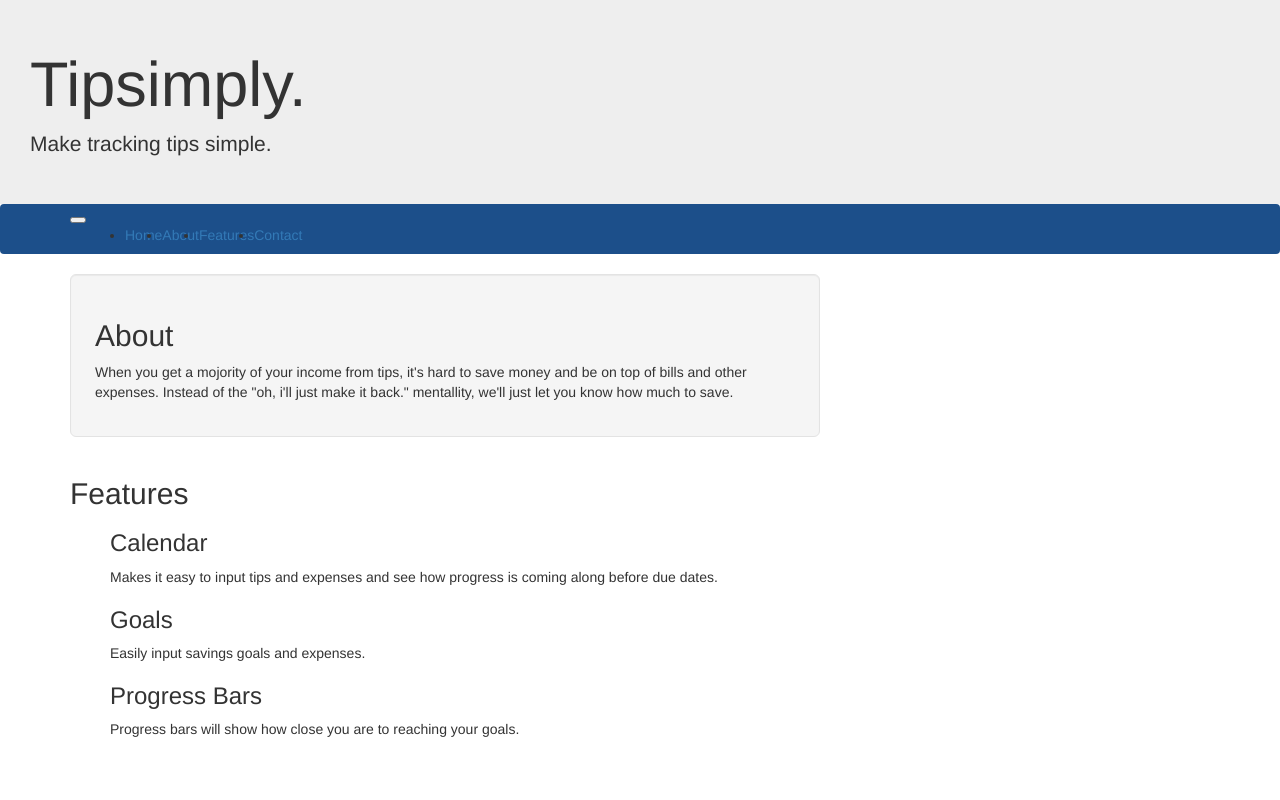
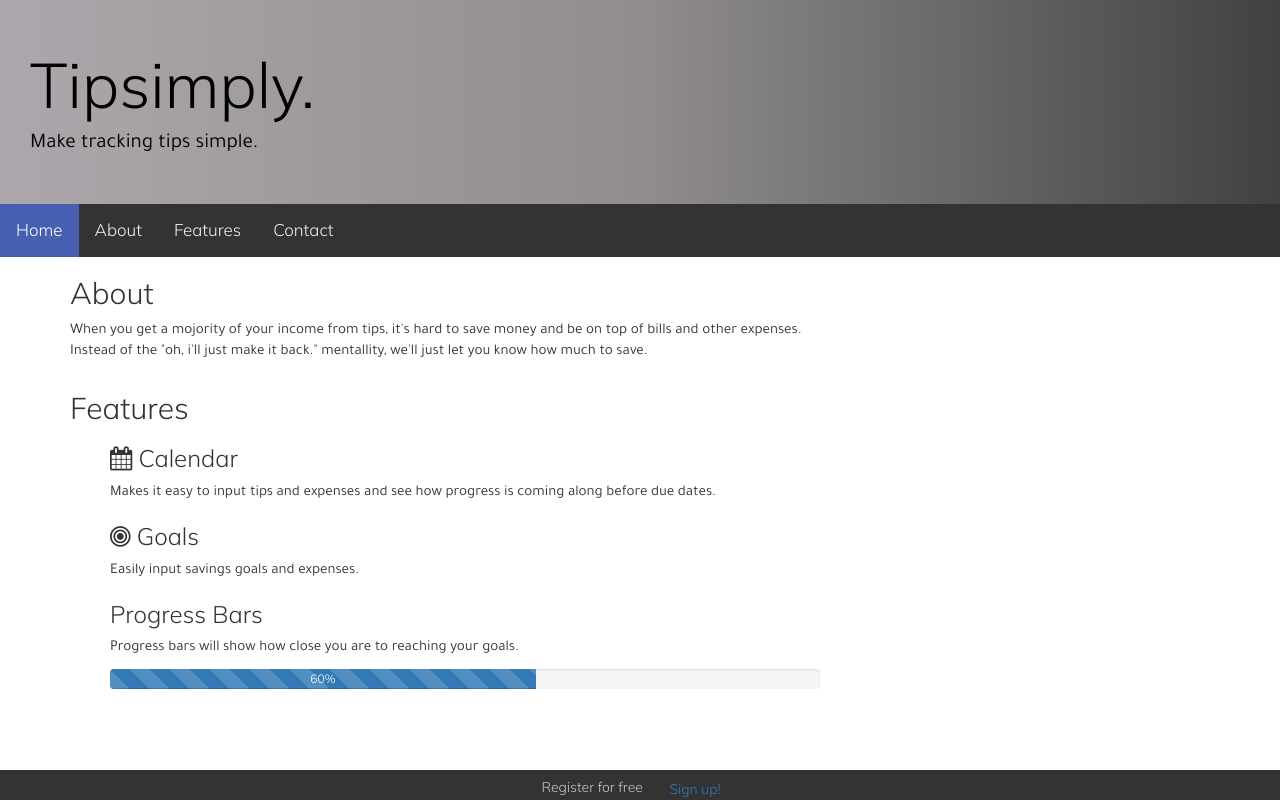
Before and after one commit to davidreeses/tipsimply, a website: page index.html in a window 1280 px wide. Drawn offline with nearby package versions, Linux system fonts and the light colour scheme.

Commit message:
added footer progress bar

```diff
--- a/index.html
+++ b/index.html
@@ -6,6 +6,15 @@
     <meta name="viewport" content="width=device-width, initial-scale=1" />
 
     <link rel="stylesheet" href="node_modules/bootstrap/dist/css/bootstrap.min.css" />
+    <link rel="stylesheet" href="node_modules/font-awesome/css/font-awesome.min.css" />
+    <link rel="preconnect" href="https://fonts.googleapis.com">
+    <link rel="preconnect" href="https://fonts.gstatic.com" crossorigin>
+    <link href="https://fonts.googleapis.com/css2?family=Mulish:wght@300&display=swap" rel="stylesheet">
+    <link rel="preconnect" href="https://fonts.googleapis.com">
+    <link rel="preconnect" href="https://fonts.gstatic.com" crossorigin>
+    <link href="https://fonts.googleapis.com/css2?family=Tajawal&display=swap" rel="stylesheet">
+
+
     <link rel="stylesheet" href="styles.css" />
     <title>Tipsimply.</title>
 </head>
@@ -22,60 +31,104 @@
         </div>
     </header>
 
-    <nav class="navbar navbar-expand-sm navbar-dark sticky-top">
-        <div class="container">
-            <button class="navbar-toggler ml-auto" type="button" data-toggle="collapse" data-target="#tsNavBar">
-                <span class="navbar-toggler-icon"></span>
-            </button>
-            <div class="collapse navbar-collapse" id="tsNavBar">
-                <ul class="navbar-nav">
-                    <li class="nav-item active"><a class="nav-link" href="#">Home</a></li>
-                    <li class="nav-item"><a class="nav-link" href="#">About</a></li>
-                    <li class="nav-item"><a class="nav-link" href="#">Features</a></li>
-                    <li class="nav-item"><a class="nav-link" href="#">Contact</a></li>
-                </ul>
-            </div>
-        </div>
-    </nav>
+    <div class="topnav" id="myTopnav">
+        <a href="index.html" class="active">Home</a>
+        <a href="index.html">About</a>
+        <a href="#features">Features</a>
+        <a href="#contact">Contact</a>
+        <a href="javascript:void(0);" class="icon" onclick="myFunction()">
+            <i class="fa fa-bars"></i>
+        </a>
+    </div>
 
 
     <div class="container" id="about">
         <div class="row">
-            <div class="col col-sm-7 col-md-8">
-                <div class="well well-lg">
-                    <h2>About</h2>
-                    <p>When you get a mojority of your income from tips, it's hard to save money and be on top of bills
-                        and other expenses. Instead of the "oh, i'll just make it back." mentallity, we'll just let you
-                        know how much to save.</p>
-                </div>
+            <div class="col-sm-7 col-md-8">
+                <h2>About</h2>
+                <p>When you get a mojority of your income from tips, it's hard to save money and be on top of bills
+                    and other expenses. Instead of the "oh, i'll just make it back." mentallity, we'll just let you
+                    know how much to save.</p>
             </div>
         </div>
     </div>
 
     <div class="container" id="features">
         <div class="row">
-            <div class="col col-sm-7 col-md-8">
+            <div class="col-sm-7 col-md-8">
                 <div>
-                    <h2>Features</h2>
-                    <ul style="list-style-type: none;">
+                    <h2 class="">Features</h2>
+                    <ul>
                         <li>
-                            <h3>Calendar</h3> </header>
+                            <h3><span><i class="fa fa-calendar fa-md"></i></span> Calendar</h3>
                             <p>Makes it easy to input tips and expenses and see how progress is coming along before due
                                 dates.</p>
                         </li>
                         <li>
-                            <h3>Goals</h3>
+                            <h3><span><i class="fa fa-bullseye fa-md"></i></span> Goals</h3>
                             <p>Easily input savings goals and expenses.</p>
                         </li>
                         <li>
                             <h3>Progress Bars</h3>
                             <p>Progress bars will show how close you are to reaching your goals.</p>
+                            <div class="progress">
+                                <div class="progress-bar progress-bar-striped active" role="progressbar"
+                                    aria-valuenow="40" aria-valuemin="0" aria-valuemax="100" style="width: 60%">
+                                    60%
+                                </div>
+                            </div>
                         </li>
                     </ul>
+
+
+
                 </div>
             </div>
         </div>
     </div>
+
+    <footer class="page-footer font-small unique-color-dark pt-4 sticky-bottom">
+
+
+        <div class="container">
+            <ul class="list-unstyled list-inline text-center py-2">
+                <li class="list-inline-item">
+                    <h5 class="mb-1">Register for free</h5>
+                </li>
+                <li class="list-inline-item">
+                    <a href="#!" class="btn btn-outline-white btn-rounded">Sign up!</a>
+                </li>
+            </ul>
+
+
+        </div>
+    </footer>
+
+
+
+    <script src="node_modules/jquery/dist/jquery.slim.min.js"></script>
+    <script src="node_modules/popper.js/dist/umd/popper.min.js"></script>
+    <script src="node_modules/bootstrap/dist/js/bootstrap.min.js"></script>
+
 </body>
 
+
+
+
+
+
+
+<script>
+    /* Toggle between adding and removing the "responsive" class to topnav when the user clicks on the icon */
+    function myFunction() {
+        var x = document.getElementById("myTopnav");
+        if (x.className === "topnav") {
+            x.className += " responsive";
+        } else {
+            x.className = "topnav";
+        }
+    }
+
+</script>
+
 </html>
--- a/package.json
+++ b/package.json
@@ -11,7 +11,6 @@
   "repository": {
     "type": "git",
     "url": "git+https://github.com/davidreeses/tipsimply.git"
-
   },
   "author": "",
   "license": "ISC",
@@ -24,6 +23,7 @@
   },
   "dependencies": {
     "bootstrap": "^3.4.1",
+    "font-awesome": "^4.7.0",
     "jquery": "^3.5.1",
     "popper.js": "^1.16.1"
   }
--- a/styles.css
+++ b/styles.css
@@ -1,6 +1,16 @@
+body {
+    font-family: 'Mulish', sans-serif;
+}
+
+p {
+    font-family: 'Tajawal', sans-serif;
+    font-size: 15px;
+}
 .jumbotron {
     margin: 0;
     padding: 30px;
+    color: black;
+    background-image: linear-gradient(to left, #414142, #918d8d, #aca7ac);;
 }
 
 h1 {
@@ -10,7 +20,67 @@ h1 {
 h2 {
     text-align: justify;
 }
-.navbar {
-    background-color: rgb(28, 79, 138);
+/* Add a black background color to the top navigation */
+.topnav {
+    background-color: #333;
+    overflow: hidden;
+  }
 
-}
+  /* Style the links inside the navigation bar */
+  .topnav a {
+    float: left;
+    display: block;
+    color: #f2f2f2;
+    text-align: center;
+    padding: 14px 16px;
+    text-decoration: none;
+    font-size: 17px;
+  }
+
+  /* Change the color of links on hover */
+  .topnav a:hover {
+    background-color: rgb(212, 206, 206);
+    color: rgb(86, 99, 194);
+  }
+
+  /* Add an active class to highlight the current page */
+  .topnav a.active {
+    background-color: #465fb1;
+    color: white;
+  }
+
+
+  .topnav .icon {
+    display: none;
+  }
+
+@media screen and (max-width: 600px) {
+    .topnav a:not(:first-child) {display: none;}
+    .topnav a.icon {
+      float: right;
+      display: block;
+    }
+  }
+
+
+  @media screen and (max-width: 600px) {
+    .topnav.responsive {position: relative;}
+    .topnav.responsive a.icon {
+      position: absolute;
+      right: 0;
+      top: 0;
+    }
+    .topnav.responsive a {
+      float: none;
+      display: block;
+      text-align: left;
+    }
+  }
+  ul {
+    list-style: none;
+   }
+   footer {
+       background-color: #333;
+       color: rgb(201, 200, 200);
+       position:fixed;bottom:0;left:0;right:0;height:30px;
+   }
```
Also changed, not shown: 1 other file.
